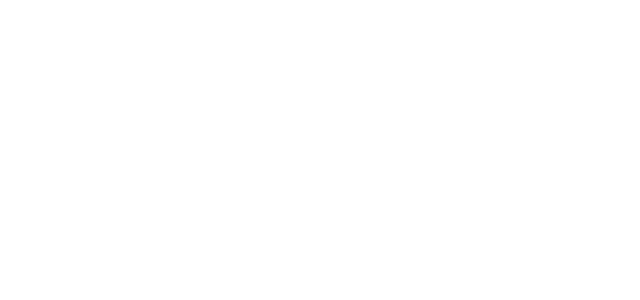
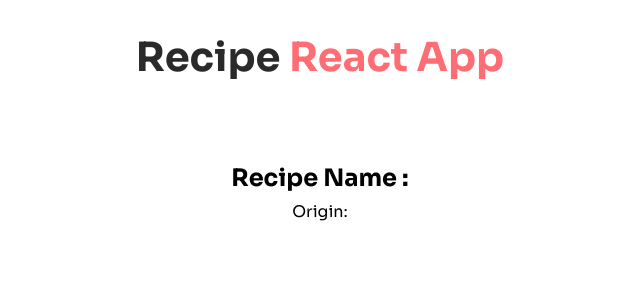
Before and after one commit to Alapottra-troj1n/recipe-react-app, a React (Create React App) app: page /1 in a window 1280 px wide. Before the commit this address had no page. Shown: the top 300 px of the page, without its empty margins (320-960 px from the left). Built offline with nearby package versions, Linux system fonts and the light colour scheme; no server answers.

Commit message:
added functional moredetails section

```diff
--- a/src/App.css
+++ b/src/App.css
@@ -5,3 +5,7 @@
   padding: 0;
   margin: 0;
 }
+.app-title-link{
+  text-decoration: none;
+  color: rgb(42, 42, 42);
+}
--- a/src/App.js
+++ b/src/App.js
@@ -1,7 +1,8 @@
 import { createContext } from "react";
-import { Route, Routes } from "react-router-dom";
+import { Link, Route, Routes } from "react-router-dom";
 import "./App.css";
 import Home from "./components/Home";
+import MoreDetails from "./components/MoreDetails/MoreDetails";
 export const MealContext = createContext("data");
 
 
@@ -13,10 +14,12 @@
 
   return (
     <div className="App">
+       <h2 className="app-title"> <Link className="app-title-link" to = '/'> Recipe <span className="colored">React App</span> </Link> </h2>
       <MealContext.Provider value={[hi,bye]}>
       <Routes>
 
           <Route path="/" element={<Home />} />
+          <Route path="/:id" element={<MoreDetails />} />
 
       </Routes>
       </MealContext.Provider>
--- a/src/components/Home.css
+++ b/src/components/Home.css
@@ -6,6 +6,7 @@
     text-align: center;
     margin-top: 2rem;
     font-size: 2.5rem;
+    cursor: pointer;
 }
 .meal-input-container{
     width: 40%;
@@ -33,3 +34,6 @@
 .meals-container{
     margin: 5rem 0;
 }
+.colored{
+    color: #fe6d73;
+}
--- a/src/components/Home.js
+++ b/src/components/Home.js
@@ -22,18 +22,21 @@
 
     return (
         <div className='container'>
-            <h2 className="app-title">Recipe React App</h2>
+
             {/* context api */}
-            {hi}
-            {bye}
+            {/* {hi}
+            {bye} */}
             <div className="meal-input-container">
             <input type="text" onChange={getUserInput} placeholder="Search Your Recipe" className="meal-input" />
             </div>
 
             <div className="meals-container">
-                <h2 className='meals-found'><small>Showing Recipes : {meals?.length ? meals?.length : 0}</small> </h2>
+                <h2 className='meals-found'><small>Showing Recipes : {meals?.length ? meals?.length : <span className="colored">No Results Found</span> }</small> </h2>
                <div className="results-container">
-                   {meals.map(meal => <Meal meal={meal} /> )}
+
+                   {meals?.map(meal => <Meal meal={meal} />)}
+
+
                </div>
             </div>
         </div>
--- a/src/components/Meal/Meal.css
+++ b/src/components/Meal/Meal.css
@@ -6,7 +6,6 @@
     background-color: rgba(214, 236, 154, 0.65);
     padding: 1.5rem;
     border-radius: 7px;
-
 }
 
 .img-container{
@@ -24,5 +23,29 @@
 }
 .description{
     font-size: .9rem;
+    text-align: left;
 
 }
+.meal-btn{
+    border: none;
+    margin-top: 1rem;
+    padding: .7rem 2.5rem ;
+    font-weight: 600;
+    cursor: pointer;
+    border-radius: 7px;
+    background-color: #fe6d73;
+    color:white;
+}
+.meal-details{
+    min-height: 170px;
+    text-align: center;
+    display: flex;
+    flex-direction: column;
+    justify-content: space-between;
+    align-items: center;
+
+}
+.meal-link{
+    text-decoration: none;
+    color: white;
+}
--- a/src/components/Meal/Meal.js
+++ b/src/components/Meal/Meal.js
@@ -1,15 +1,18 @@
 import React from 'react';
+import { Link } from 'react-router-dom';
 import './Meal.css'
 
 const Meal = ({meal}) => {
+    console.log(meal);
     return (
         <div className="single-meal">
             <div className="img-container">
                 <img src={meal.strMealThumb} alt="" />
             </div>
-            <div className="details">
+            <div className="meal-details">
                 <h2 className="meal-name">{meal.strMeal}</h2>
                 <p className="description">{meal.strInstructions.slice(0,120)}...</p>
+                <button className="meal-btn"> <Link className="meal-link" to={`/${meal.idMeal}`}>See More</Link> </button>
             </div>
 
         </div>
--- /dev/null
+++ b/src/components/MoreDetails/MoreDetails.css
@@ -0,0 +1,13 @@
+.more-details{
+    display: flex;
+    flex-direction: column;
+    text-align: center;
+    justify-content: center;
+    align-items: center;
+}
+.recipe-name{
+    margin-top: 5rem;
+}
+.origin{
+    margin-top: .5rem;
+}
--- /dev/null
+++ b/src/components/MoreDetails/MoreDetails.js
@@ -0,0 +1,29 @@
+import React, { useEffect, useState } from 'react';
+import { useParams } from 'react-router-dom';
+import './MoreDetails.css'
+
+
+const MoreDetails = () => {
+
+    const {id} = useParams();
+    const [mealDetails, setMealDetails] = useState('');
+
+    useEffect(() => {
+        fetch(`https://www.themealdb.com/api/json/v1/1/lookup.php?i=${id}`)
+        .then(res => res.json())
+        .then(data => setMealDetails(data.meals[0]));
+    },[id])
+
+
+
+
+    return (
+        <div className='more-details'>
+            <h2 className='recipe-name'>Recipe Name : <span className="colored">{mealDetails.strMeal}</span> </h2>
+            <p className='origin'>Origin: {mealDetails.strArea}</p>
+
+        </div>
+    );
+};
+
+export default MoreDetails;
```
